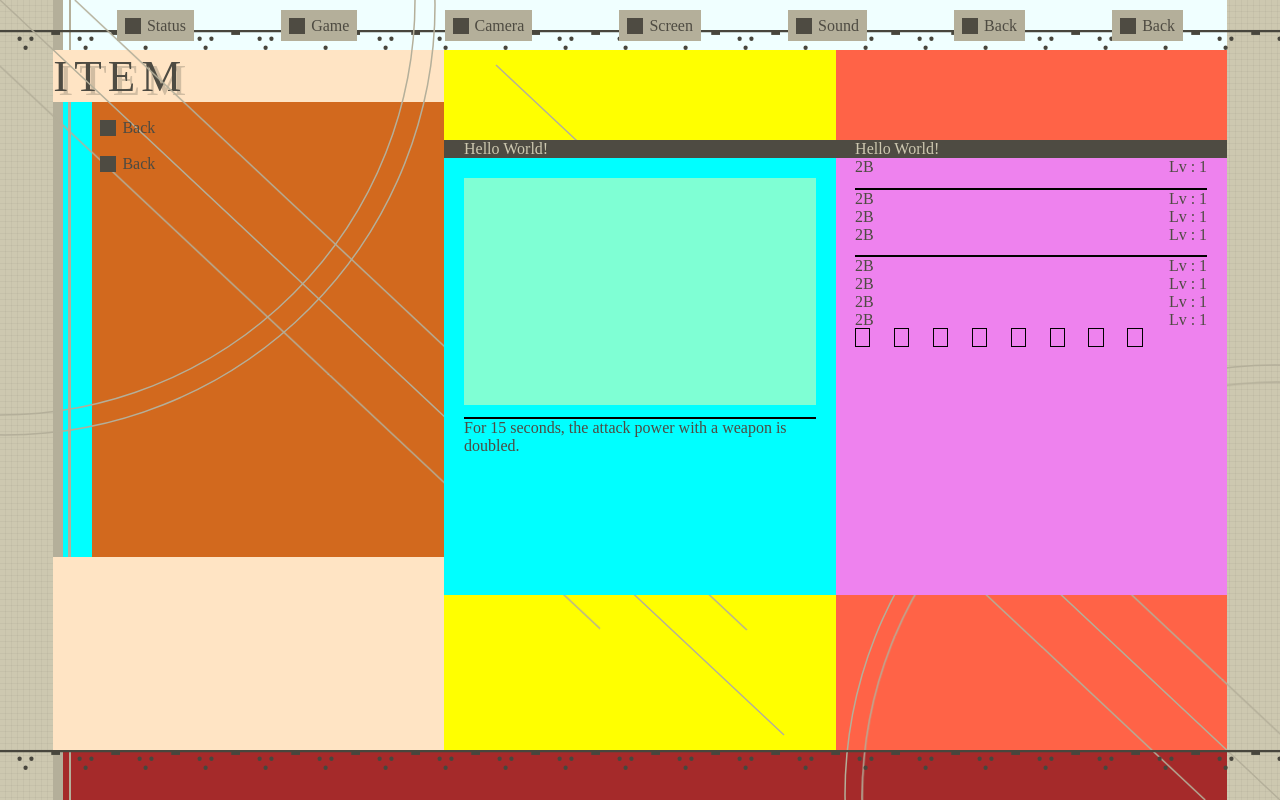
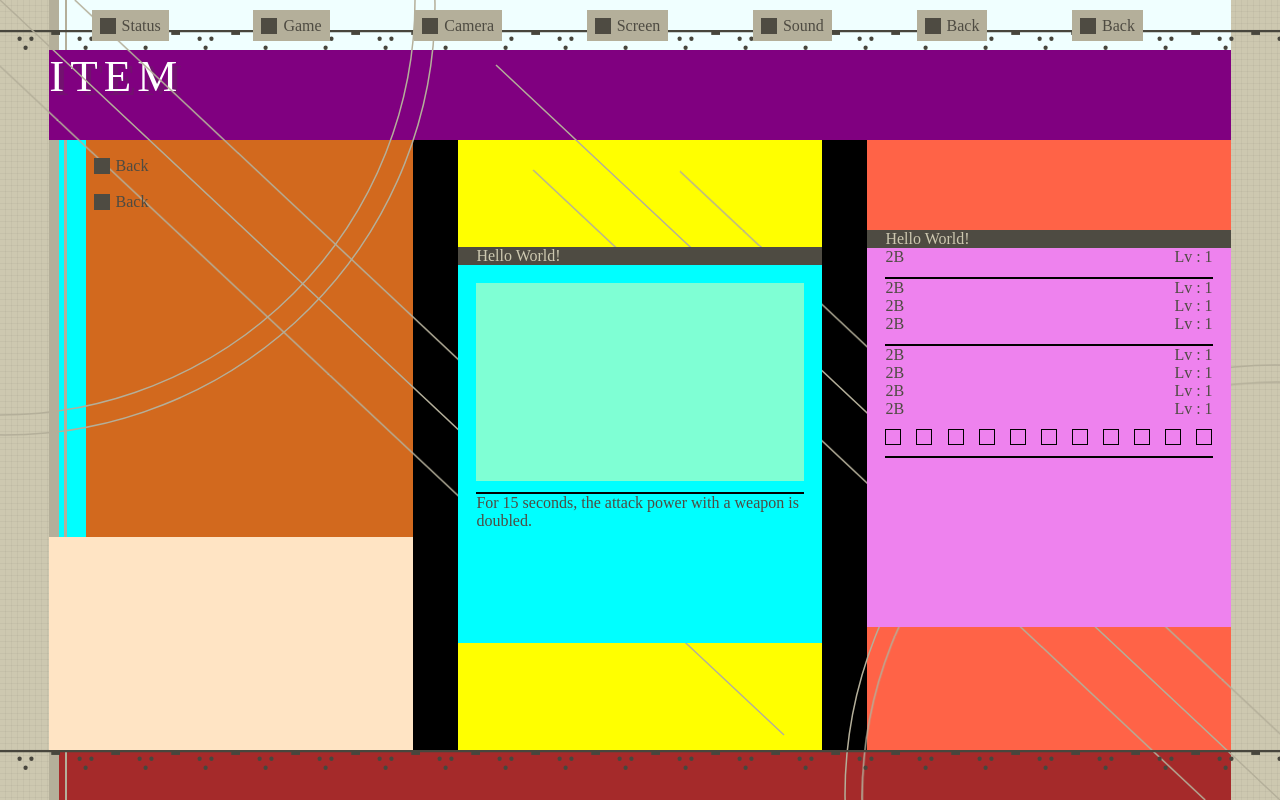
Before and after one commit to NakedSnake26/NieR-Automata-YoRHa-UI, a website: page Nier/html/status.html in a window 1280 px wide. Drawn offline with Linux system fonts and the light colour scheme; a web font is replaced by a local one.

Commit message:
mirror update

```diff
--- a/Nier/css/statusStyle.scss
+++ b/Nier/css/statusStyle.scss
@@ -56,16 +56,70 @@ body::after {
 }
 .wrap {
   display: grid;
-  grid-template: 50px 700px 50px / repeat(24, 1fr);
+  grid-template: 50px 700px 50px / repeat(26, 1fr);
+}
+header {
+  display: grid;
+  background-color: azure;
+  grid-area: 1 / 2 / 1 / 26;
+  grid-template-columns: inherit;
+}
+nav {
+  // margin-left: 20px;
+  grid-area: 1 / 1 / 1 / 26;
+  background-image: linear-gradient(
+    90deg,
+    /* rgba(77, 73, 62, 0.2) */ $circleColor,
+    /* rgba(77, 73, 62, 0.2) */ $circleColor 10px,
+    transparent 10px,
+    transparent 15.5px,
+    /* rgba(77, 73, 62, 0.2) */ $circleColor 15.5px,
+    /* rgba(77, 73, 62, 0.2) */ $circleColor 18px,
+    transparent 18px
+  );
+}
+main {
+  background-color: black;
+  grid-area: 2 / 2 / 2 / 26;
+  display: grid;
+  grid-template-columns: inherit;
+  grid-template-rows: 90px 1fr;
+  grid-auto-flow: column;
+}
+footer {
+  background-image: linear-gradient(
+    90deg,
+    /* rgba(77, 73, 62, 0.2) */ $circleColor,
+    /* rgba(77, 73, 62, 0.2) */ $circleColor 10px,
+    transparent 10px,
+    transparent 15.5px,
+    /* rgba(77, 73, 62, 0.2) */ $circleColor 15.5px,
+    /* rgba(77, 73, 62, 0.2) */ $circleColor 18px,
+    transparent 18px
+  );
+  background-color: brown;
+  grid-area: 3 / 2 / 3 / 26;
+}
+.left__text1 {
+  text-transform: uppercase;
+  text-shadow: 5px 4px 0px rgb(72 70 61 / 25%);
+  letter-spacing: 6px;
+  grid-area: 1/1/1/27;
+  color: white;
+  background-color: purple;
+  // display: none;
+  font-family: robin_pro_db;
+  font-size: 45px;
 }
 .left {
   background-color: bisque;
-  grid-area: 1 / 1 / 1 / 9;
+  grid-area: 2 / 1 / 2 / 9;
 
   &__text {
     text-transform: uppercase;
     text-shadow: 5px 4px 0px rgb(72 70 61 / 25%);
     letter-spacing: 6px;
+    display: none;
     font-family: robin_pro_db;
     font-size: 45px;
   }
@@ -115,13 +169,14 @@ body::after {
 }
 .center {
   background-color: yellow;
-  grid-area: 1 / 9 / 1 / 17;
-      /* align-self: center;  выключить relative  у window*/
+  grid-area: 2 / 10 / 2 / 18;
+  display: flex;
+  align-items: center;
+  /* align-self: center;  выключить relative  у window*/
 
   &__window {
-    // display: flex;
     position: relative;
-    top: 90px;
+    // top: 90px;
     background-color: aqua;
     height: 65%;
     width: 100%;
@@ -144,9 +199,9 @@ body::after {
     &__img {
       background-color: aquamarine;
       height: 50%;
-      margin: 5% 5% 0% 5%
+      margin: 5% 5% 0% 5%;
     }
-    .tet{
+    .tet {
       margin: 0% 5% 0% 5%;
       overflow-wrap: break-word;
     }
@@ -159,22 +214,26 @@ body::after {
   display: flex;
   justify-content: space-between;
 }
-.square span {
-  margin: 0% 0% 0% 5%;
-  color: transparent;
-  width: 10px;
-  height: 10px;
+.square {
+  display: flex;
+  margin: 3% 5% 0% 5%;
+  flex-direction: row;
+  justify-content: space-between;
+}
+.square div {
+  width: 14px;
+  height: 14px;
   border: 1px solid black;
 }
 hr {
   border: none;
   height: 2px;
   background-color: black;
-  margin: 3% 5% 0% 5%
+  margin: 3% 5% 0% 5%;
 }
 .right {
   background-color: tomato;
-  grid-area: 1 / 17 / 1 / 25;
+  grid-area: 2 / 19 / 2 / 27;
 
   &__window {
     position: relative;
@@ -199,54 +258,13 @@ hr {
     }
   }
 }
-header {
-  display: grid;
-  background-color: azure;
-  grid-area: 1 / 2 / 1 / 24;
-  grid-template-columns: inherit;
-  background-image: linear-gradient(
-    90deg,
-    /* rgba(77, 73, 62, 0.2) */ $circleColor,
-    /* rgba(77, 73, 62, 0.2) */ $circleColor 10px,
-    transparent 10px,
-    transparent 15.5px,
-    /* rgba(77, 73, 62, 0.2) */ $circleColor 15.5px,
-    /* rgba(77, 73, 62, 0.2) */ $circleColor 18px,
-    transparent 18px
-  );
-}
-nav {
-  margin-left: 20px;
-  grid-area: 1 / 1 / 1 / 25;
-}
+
 .button__group {
   display: flex;
   align-items: center;
   justify-content: space-around;
   height: 100%;
   width: 100%;
-}
-
-footer {
-  background-image: linear-gradient(
-    90deg,
-    /* rgba(77, 73, 62, 0.2) */ $circleColor,
-    /* rgba(77, 73, 62, 0.2) */ $circleColor 10px,
-    transparent 10px,
-    transparent 15.5px,
-    /* rgba(77, 73, 62, 0.2) */ $circleColor 15.5px,
-    /* rgba(77, 73, 62, 0.2) */ $circleColor 18px,
-    transparent 18px
-  );
-  background-color: brown;
-  grid-area: 3 / 2 / 3 / 24;
-}
-main {
-  background-color: black;
-  grid-area: 2 / 2 / 2 / 24;
-  display: grid;
-  grid-template-columns: inherit;
-  grid-auto-flow: column;
 }
 
 /* button */
--- a/Nier/html/status.html
+++ b/Nier/html/status.html
@@ -145,6 +145,9 @@
         </nav>
       </header>
       <main>
+        <div class="left__text1">
+          <span>item</span>
+        </div>
         <div class="left">
           <div class="left__text">
             <span>item</span>
@@ -219,15 +222,19 @@
               <span>Lv : 1</span>
             </div>
             <div class="square">
-              <span>⁣⁣⁣:::</span>
-              <span>⁣⁣⁣:::</span>
-              <span>⁣⁣⁣:::</span>
-              <span>⁣⁣⁣:::</span>
-              <span>⁣⁣⁣:::</span>
-              <span>⁣⁣⁣:::</span>
-              <span>⁣⁣⁣:::</span>
-              <span>⁣⁣⁣:::</span>
+              <div></div>
+              <div></div>
+              <div></div>
+              <div></div>
+              <div></div>
+              <div></div>
+              <div></div>
+              <div></div>
+              <div></div>
+              <div></div>
+              <div></div>
             </div>
+            <hr>
           </div>
         </div>
       </main>
```
Also changed, not shown: Nier/css/statusStyle.css, 1 other file.
